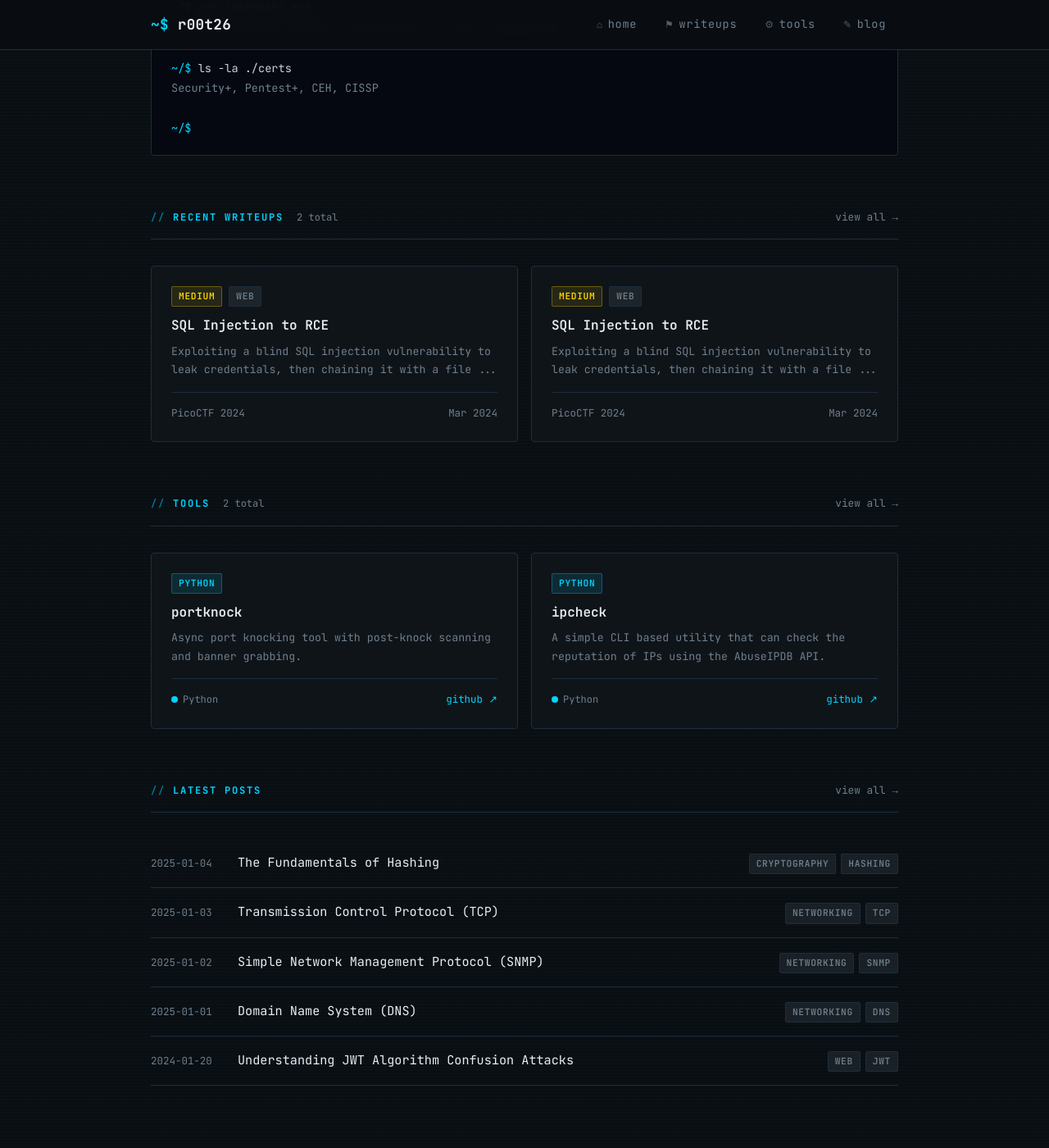
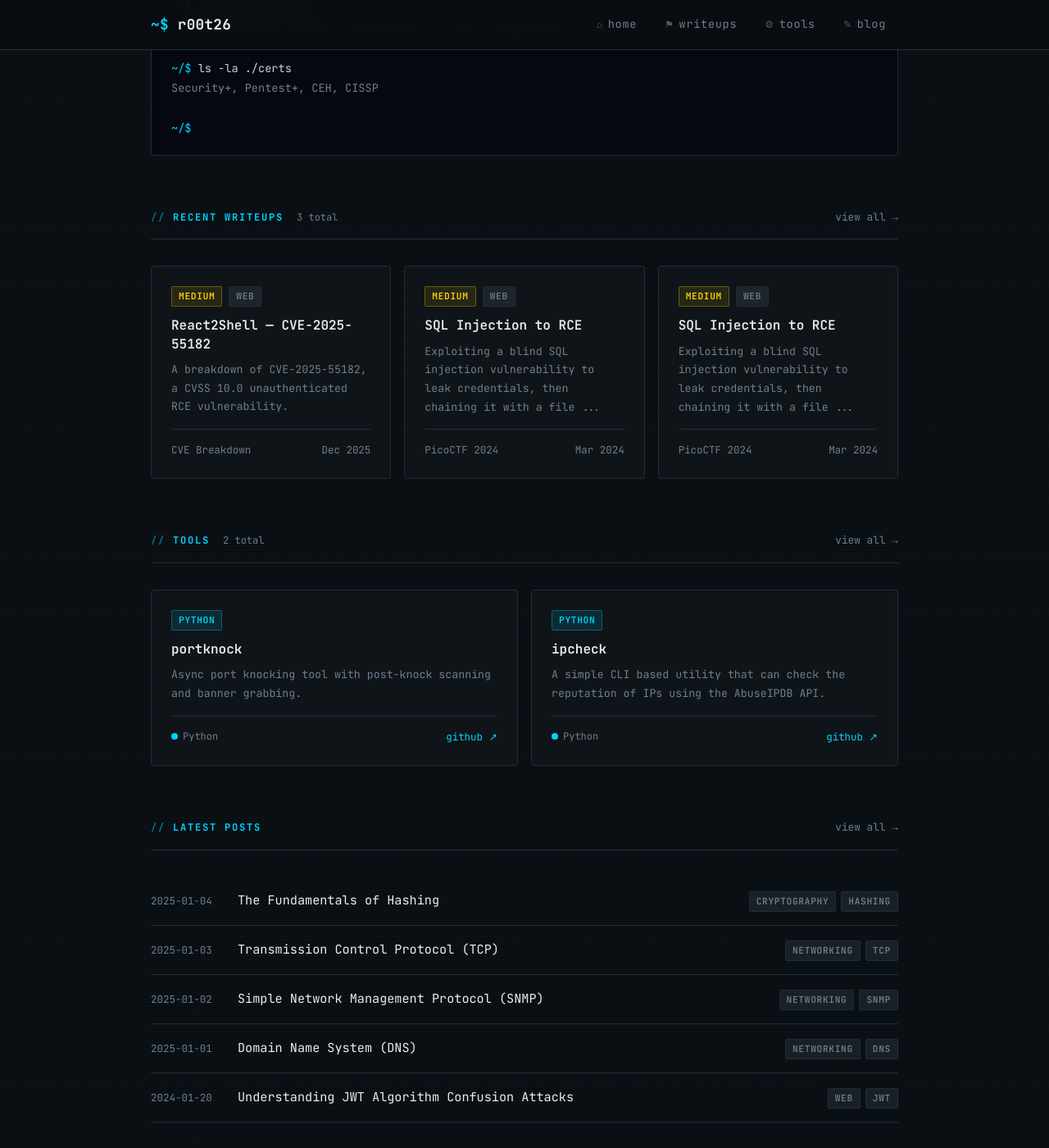
Before and after one commit to erik-dzibela/erik-dzibela.github.io, a Jekyll site: the page built from index.html, in a window 1280 px wide and 1400 px high, scrolled down 826 px. Shown: the whole window at 82% size. Built offline with Jekyll 4.4.1, drawn with Linux system fonts in a browser that asks for light colours; some of the changed lines change nothing that is shown.

Commit message:
New article + CSS Adjustments

````diff
--- /dev/null
+++ b/_writeups/2025-12-10-react2shell-cve-2025-55182.md
@@ -0,0 +1,135 @@
+---
+title: "React2Shell — CVE-2025-55182"
+date: 2025-12-10
+event: "CVE Breakdown"
+category: "web"
+difficulty: "Medium"
+description: "A breakdown of CVE-2025-55182, a CVSS 10.0 unauthenticated RCE vulnerability."
+tags: [web, rce, deserialization, cve, react, nextjs]
+---
+
+## Overview
+
+**CVE-2025-55182**, dubbed **React2Shell**, is a critical unauthenticated remote code execution vulnerability in React Server Components (RSC). Disclosed on December 3rd, 2025, it carries a CVSS score of **10.0** — the maximum possible — and was actively exploited in the wild within days of public disclosure.
+
+The vulnerability affects any application using React Server Components, with Next.js being the most widely impacted framework given its popularity.
+
+## Affected Versions
+
+| Package | Vulnerable Versions | Patched Version |
+|---------|-------------------|-----------------|
+| react-server | 19.0, 19.1.0, 19.1.1, 19.2.0 | 19.0.1, 19.1.2, 19.2.1 |
+| next | 13.3.x, 13.4.x, 13.5.x, 14.x | 14.2.35 |
+
+The vulnerability also affects any framework bundling the `react-server` package, including React Router, Waku, RedwoodSDK, and Vite/Parcel RSC plugins.
+
+## Root Cause — Insecure Deserialization
+
+React Server Components use a protocol called **Flight** to serialize and transmit component data between the server and client. The vulnerability lives in how the `react-server` package processes incoming Flight requests.
+
+When a server receives a POST request containing a crafted, malformed Flight payload, it fails to properly validate the structure before deserializing it. Because the RSC architecture implicitly trusts data passed between its components, attacker-controlled input is deserialized and executed directly under the Node.js runtime.
+
+In short — **the server runs whatever you send it**.
+
+Key properties that make this particularly nasty:
+
+- **No authentication required** — any unauthenticated attacker can exploit it
+- **Default configurations are vulnerable** — a standard `create-next-app` production build is exploitable with zero code changes
+- **Single HTTP request** — exploitation requires only one crafted POST request
+- **Near 100% reliability** — researchers reported consistent exploitation success rates
+
+## Attack Flow
+
+```
+Attacker
+  │
+  └─► POST /api/endpoint HTTP/1.1
+        Content-Type: text/x-component
+        Body: [malformed RSC Flight payload]
+                │
+                ▼
+          react-server deserializes payload
+                │
+                ▼
+          Attacker-controlled JS executes
+          under Node.js on the server
+                │
+                ▼
+          RCE achieved ✓
+```
+
+## Post-Exploitation Activity Observed in the Wild
+
+Google Threat Intelligence and others observed multiple distinct campaigns exploiting this vulnerability shortly after public PoC release. Post-exploitation activity included:
+
+- **Reconnaissance** — Base64-encoded commands to fingerprint OS (`uname`), privilege level (`id`), and network interfaces (`hostname`)
+- **Credential harvesting** — enumeration of the filesystem for secrets and `.env` files
+- **Crypto miners** — XMRIG deployment was the most common opportunistic payload
+- **Backdoors** — more targeted campaigns deployed HISONIC and COMPOOD backdoors
+- **Downloaders** — SNOWLIGHT downloader and MINOCAT tunneler observed in espionage-linked campaigns
+
+Wiz Research observed exploitation beginning as early as **December 5th, 2025**, roughly 48 hours after public disclosure.
+
+## Detection
+
+Look for anomalous POST requests to Server Function endpoints with `text/x-component` content types, particularly from unexpected sources. Suspicious post-exploitation indicators include:
+
+```bash
+# Processes spawned by Node.js that shouldn't be
+node -> sh -> curl/wget -> [external IP]
+node -> sh -> uname -a
+node -> sh -> id
+node -> sh -> cat /etc/resolv.conf
+
+# Unexpected outbound connections from web server processes
+# Review logs for curl/wget initiated by node processes
+```
+
+## Remediation
+
+**Patch immediately.** There is no workaround — upgrading is the only fix.
+
+```bash
+# Next.js
+npm install next@14.2.35
+
+# React packages
+npm install react@19.0.1 react-dom@19.0.1
+# or
+npm install react@19.1.2 react-dom@19.1.2
+# or
+npm install react@19.2.1 react-dom@19.2.1
+
+# Quick automated patch for Next.js
+npx fix-react2shell-next
+```
+
+After patching and redeploying, **rotate all application secrets** — any environment variables, API keys, or credentials accessible to the server process should be considered compromised if the application was exposed while unpatched.
+
+## Follow-On CVEs
+
+As is common after high-profile disclosures, increased scrutiny led to additional vulnerabilities being found in the same codebase:
+
+| CVE | Severity | Type | Patched In |
+|-----|----------|------|------------|
+| CVE-2025-55183 | Medium (5.3) | Source code exposure | 19.2.2 |
+| CVE-2025-55184 | High (7.5) | Denial of Service | 19.2.3 |
+| CVE-2025-67779 | High (7.5) | DoS (incomplete fix for 55184) | 19.2.3 |
+| CVE-2026-23864 | High (7.5) | DoS (additional cases) | 19.0.4, 19.1.5, 19.2.4 |
+
+## Takeaways
+
+React2Shell is a textbook example of why **insecure deserialization** consistently makes the OWASP Top 10. The RSC Flight protocol trusted serialized data from the network without sufficient validation — a fundamental design oversight that resulted in the worst possible CVSS score.
+
+The fact that default configurations were vulnerable means the blast radius was enormous. With Next.js present in roughly 20% of web applications and 39% of cloud environments containing vulnerable React versions, this was as close to a mass exploitation event as it gets.
+
+If you're running any Next.js or React Server Components application — patch, rotate secrets, and review your logs.
+
+## References
+
+- [React Security Advisory](https://react.dev/blog/2025/12/03/critical-security-vulnerability-in-react-server-components)
+- [Next.js Advisory — CVE-2025-66478](https://nextjs.org/blog/CVE-2025-66478)
+- [Wiz Research — React2Shell Deep Dive](https://www.wiz.io/blog/critical-vulnerability-in-react-cve-2025-55182)
+- [Google Cloud — Threat Actor Exploitation](https://cloud.google.com/blog/topics/threat-intelligence/threat-actors-exploit-react2shell-cve-2025-55182)
+- [Microsoft Security Blog](https://www.microsoft.com/en-us/security/blog/2025/12/15/defending-against-the-cve-2025-55182-react2shell-vulnerability-in-react-server-components)
+- [Unit 42 — Palo Alto Networks](https://unit42.paloaltonetworks.com/cve-2025-55182-react-and-cve-2025-66478-next/)
--- a/assets/css/main.css
+++ b/assets/css/main.css
@@ -210,11 +210,11 @@ main { flex: 1; padding: 60px 0; }
 .hero::before {
   content: '';
   position: absolute;
-  top: -120px;
-  right: -120px;
-  width: 400px;
-  height: 400px;
-  background: radial-gradient(circle, rgba(0, 212, 255, 0.06) 0%, transparent 70%);
+  top: -200px;
+  right: -200px;
+  width: 600px;
+  height: 600px;
+  background: radial-gradient(circle, rgba(0, 212, 255, 0.08) 0%, transparent 70%);
   pointer-events: none;
 }
 
````
